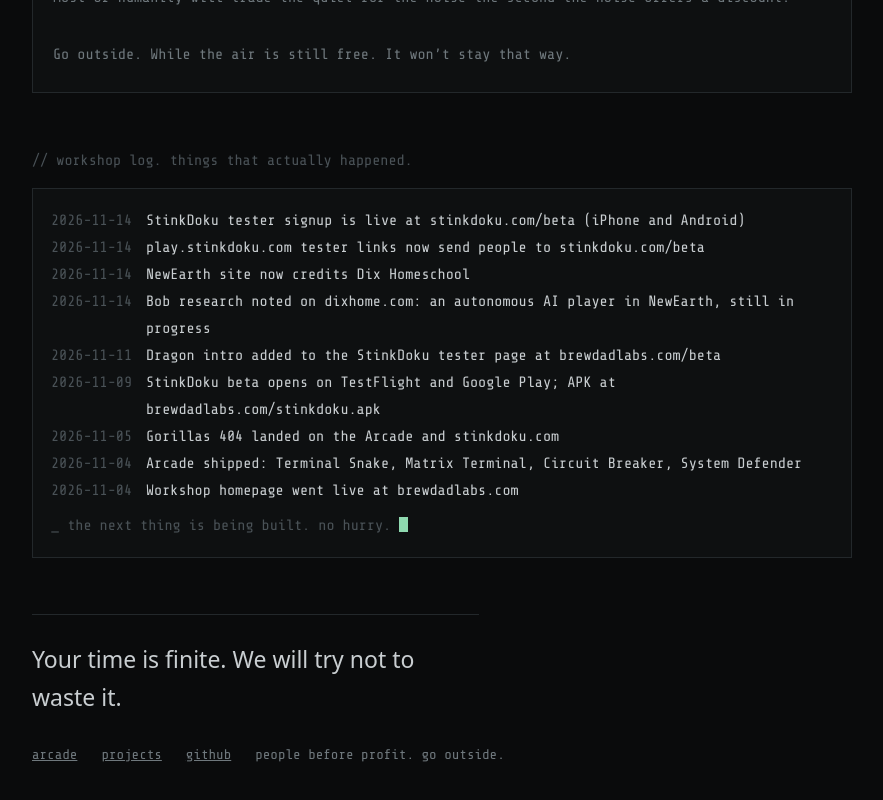
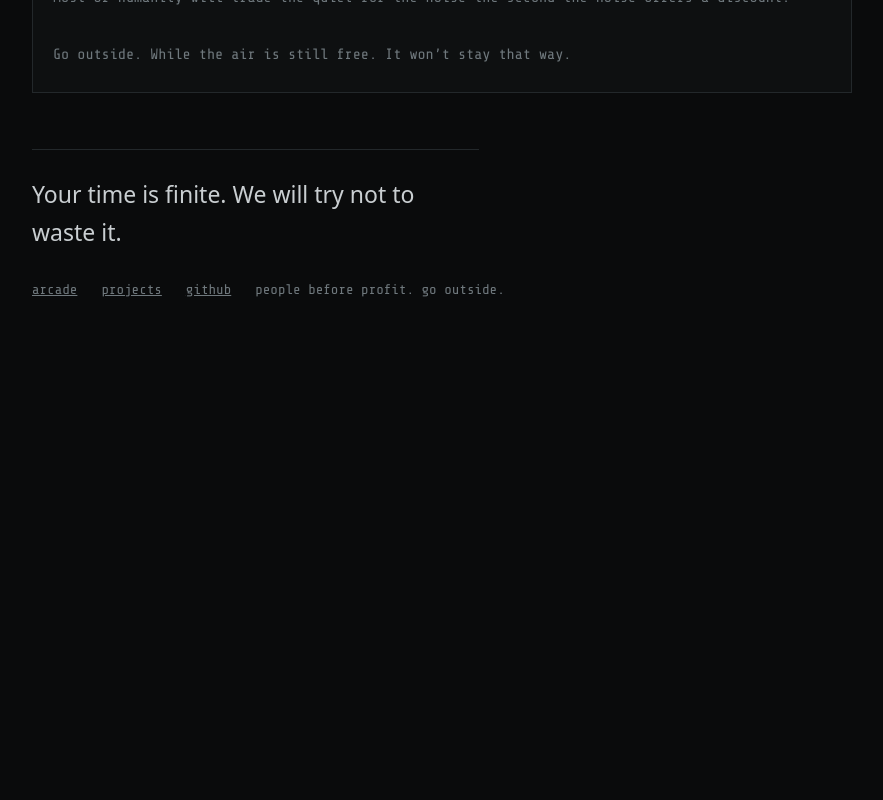
Before and after one commit to BREWDADlabs/brewdadlabs-site, a plain HTML site: page site/index.html in a window 1280 px wide. Shown: the part 1734-2534 px from the top of the page, without its empty margins (198-1081 px from the left). After the commit the page ends 2091 px from the top, so only its background shows below. Drawn offline with Linux system fonts and the light colour scheme.

Commit message:
Homepage: remove the workshop log (preview only)
Co-Authored-By: Claude Sonnet 5.5 <noreply@anthropic.com>

```diff
--- a/site/index.html
+++ b/site/index.html
@@ -47,9 +47,6 @@ a.card:hover .go{text-decoration:underline;text-underline-offset:4px}
 .tag{font-size:12px;color:var(--dim)}
 .readme{margin:0;padding:22px 20px;background:var(--panel);border:1px solid var(--border);font-size:15px;line-height:1.9;color:var(--muted);white-space:pre-wrap}
 .readme b{font-weight:400;color:var(--text)}
-#feed{background:var(--panel);border:1px solid var(--border);padding:18px;font:15px/1.8 'Share Tech Mono',ui-monospace,monospace}
-#feed div{display:grid;grid-template-columns:auto 1fr;column-gap:14px}#feed time{color:var(--dim)}
-#feed .w{display:block;color:var(--dim);margin-top:8px}
 .cur{display:inline-block;width:.6em;height:1em;background:var(--accent);vertical-align:-2px;animation:bl 1s steps(1) infinite}
 @keyframes bl{50%{opacity:0}}
 .msg{margin:56px 0 0;padding:26px 0;border-top:1px solid var(--border);font-size:clamp(18px,3.4vw,23px);max-width:34ch;color:var(--text)}
@@ -91,17 +88,12 @@ It was never about the machine. It was about who holds the leash and how much of
 Most of humanity will trade the quiet for the noise the second the noise offers a discount.
 
 Go outside. While the air is still free. It won’t stay that way.</pre>
-<h2 class="m">// workshop log. things that actually happened.</h2>
-<div id="feed"></div>
 <p class="msg">Your time is finite. We will try not to waste it.</p>
 <footer class="m"><a href="https://arcade.brewdadlabs.com">arcade</a><a href="/projects">projects</a><a href="https://github.com/BrewDadLabs" rel="noopener">github</a><span>people before profit. go outside.</span></footer>
 </main>
 <script>
 (()=>{
 const $=s=>document.querySelector(s),RM=matchMedia('(prefers-reduced-motion:reduce)').matches;
-// Workshop log: edit by hand. Real events only, no simulated telemetry.
-const LOG=[["2026-11-14","StinkDoku tester signup is live at stinkdoku.com/beta (iPhone and Android)"],["2026-11-14","play.stinkdoku.com tester links now send people to stinkdoku.com/beta"],["2026-11-14","NewEarth site now credits Dix Homeschool"],["2026-11-14","Bob research noted on dixhome.com: an autonomous AI player in NewEarth, still in progress"],["2026-11-11","Dragon intro added to the StinkDoku tester page at brewdadlabs.com/beta"],["2026-11-09","StinkDoku beta opens on TestFlight and Google Play; APK at brewdadlabs.com/stinkdoku.apk"],["2026-11-05","Gorillas 404 landed on the Arcade and stinkdoku.com"],["2026-11-04","Arcade shipped: Terminal Snake, Matrix Terminal, Circuit Breaker, System Defender"],["2026-11-04","Workshop homepage went live at brewdadlabs.com"]];
-$('#feed').innerHTML=LOG.map(e=>`<div><time>${e[0]}</time><span>${e[1]}</span></div>`).join('')+'<div class="w">_ the next thing is being built. no hurry. <span class="cur"></span></div>';
 // boot
 const L=["brewdadlabs // ohio","initializing workshop...","<span class=ok>[ok]</span> ads: none","<span class=ok>[ok]</span> trackers: none","<span class=ok>[ok]</span> accounts: none","<span class=ok>[ok]</span> your attention: not for sale","<span class=ok>[ok]</span> engagement metrics: none","<span class=ok>[ok]</span> ego: minimal","<span class=ok>[ok]</span> meaning of life: unknown","<span class=wn>[ok] coffee: unknown</span>","welcome."];
 const b=$('#boot');let i=0,t;
```
